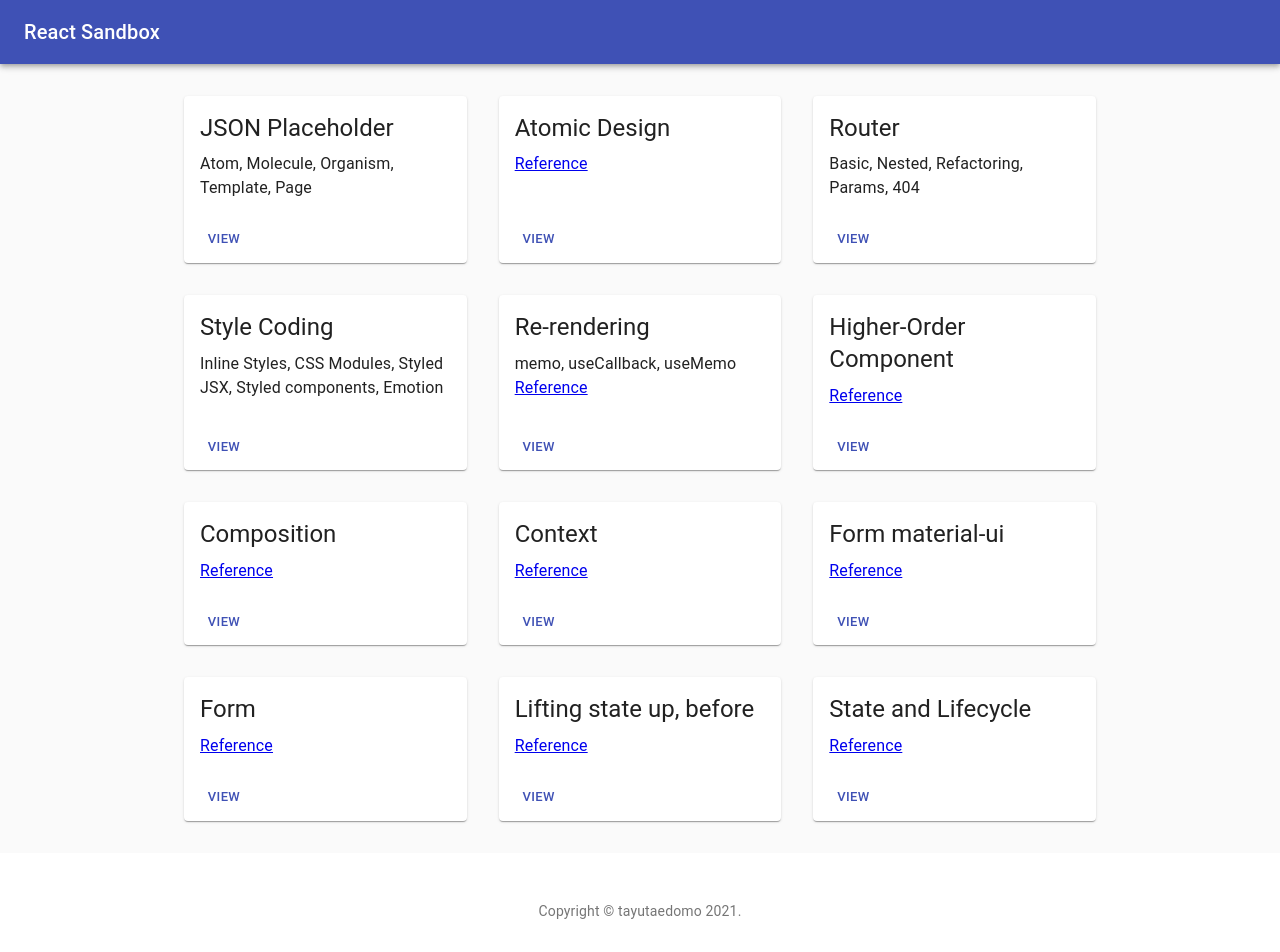
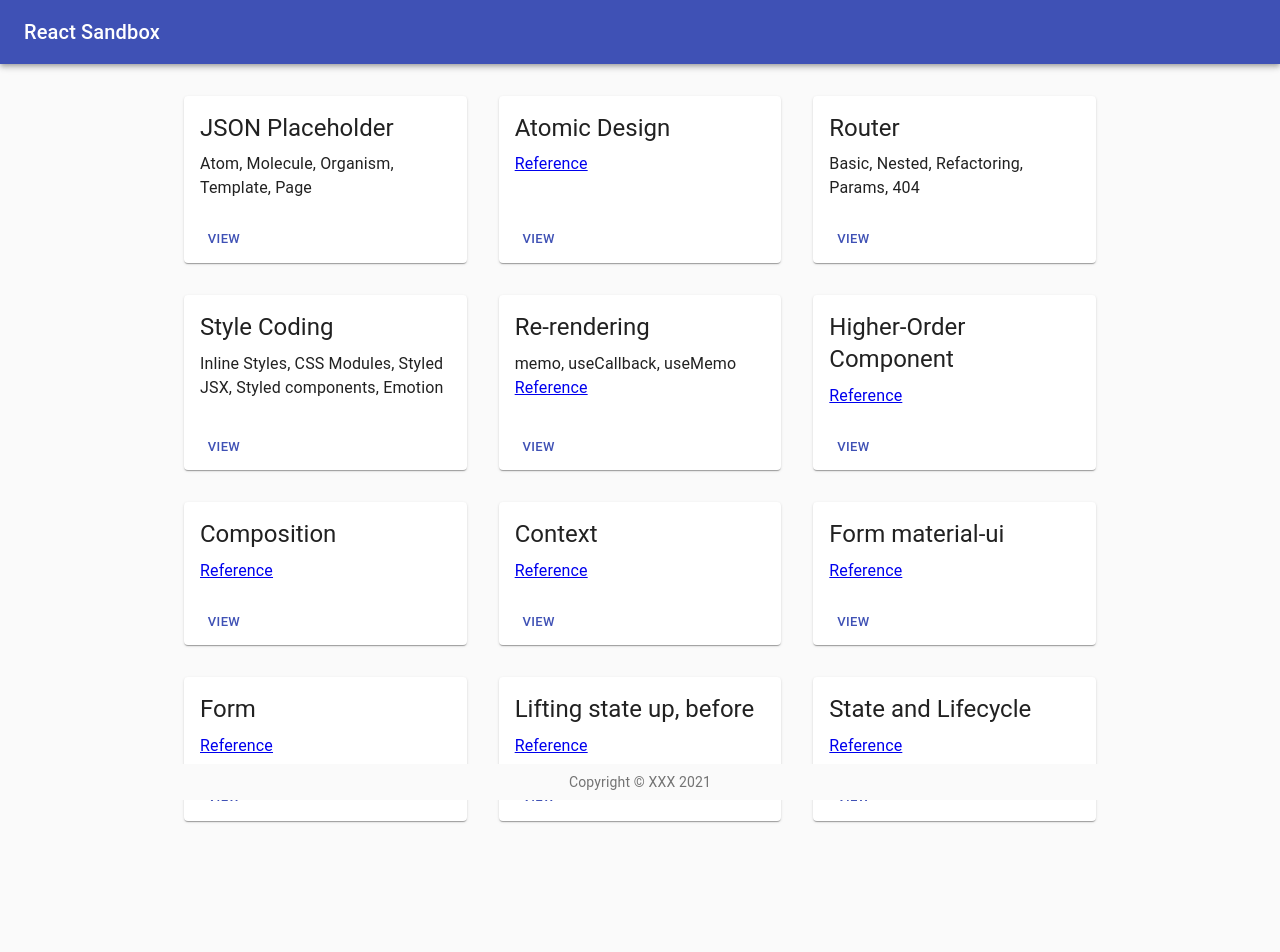
Before and after one commit to tayutaedomo/react-sandbox, a React (Create React App) app: page / in a window 1280 px wide. Shown: the top 952 px of the page. After the commit the page ends 853 px from the top, so only its background shows below. Built offline with nearby package versions, Linux system fonts and the light colour scheme.

Commit message:
fix: Footer component

```diff
--- a/src/components/Footer.js
+++ /dev/null
@@ -1,50 +0,0 @@
-import React from 'react';
-import Typography from '@material-ui/core/Typography';
-import { makeStyles } from '@material-ui/core/styles';
-import Link from '@material-ui/core/Link';
-
-function Copyright() {
-  return (
-    <Typography variant="body2" color="textSecondary" align="center">
-      {'Copyright © '}
-      <Link
-        color="inherit"
-        href="https://github.com/tayutaedomo/react-sandbox"
-        target="_blank"
-        rel="noopener"
-      >
-        tayutaedomo
-      </Link>{' '}
-      {new Date().getFullYear()}
-      {'.'}
-    </Typography>
-  );
-}
-
-const useStyles = makeStyles((theme) => ({
-  footer: {
-    backgroundColor: theme.palette.background.paper,
-    padding: theme.spacing(6),
-  },
-}));
-
-export default function Footer() {
-  const classes = useStyles();
-
-  return (
-    <footer className={classes.footer}>
-      {/* <Typography variant="h6" align="center" gutterBottom>
-        Footer
-      </Typography> */}
-      {/* <Typography
-        variant="subtitle1"
-        align="center"
-        color="textSecondary"
-        component="p"
-      >
-        Something here to give the footer a purpose!
-      </Typography> */}
-      <Copyright />
-    </footer>
-  );
-}
--- a/src/components/templates/DefaultLayout.jsx
+++ b/src/components/templates/DefaultLayout.jsx
@@ -5,7 +5,7 @@ import { makeStyles } from '@material-ui/core/styles';
 import Container from '@material-ui/core/Container';
 
 import Header from './Header';
-import Footer from '../Footer';
+import Footer from './Footer';
 
 const useStyles = makeStyles((theme) => ({
   cardGrid: {
--- /dev/null
+++ b/src/components/templates/Footer.js
@@ -0,0 +1,36 @@
+import React from 'react';
+import styled from 'styled-components';
+import Typography from '@material-ui/core/Typography';
+import Link from '@material-ui/core/Link';
+
+function Copyright() {
+  return (
+    <Typography variant="body2" color="textSecondary" align="center">
+      {'Copyright © '}
+      <Link color="inherit" href="" target="_blank" rel="noopener noreferrer">
+        XXX
+      </Link>{' '}
+      {new Date().getFullYear()}
+    </Typography>
+  );
+}
+
+const Footer = () => {
+  return (
+    <SFooter>
+      <Copyright />
+    </SFooter>
+  );
+};
+
+const SFooter = styled.footer`
+  background-color: #fafafa;
+  color: #000;
+  text-align: center;
+  padding: 8px 0;
+  position: fixed;
+  bottom: 0;
+  width: 100%;
+`;
+
+export default Footer;
```
